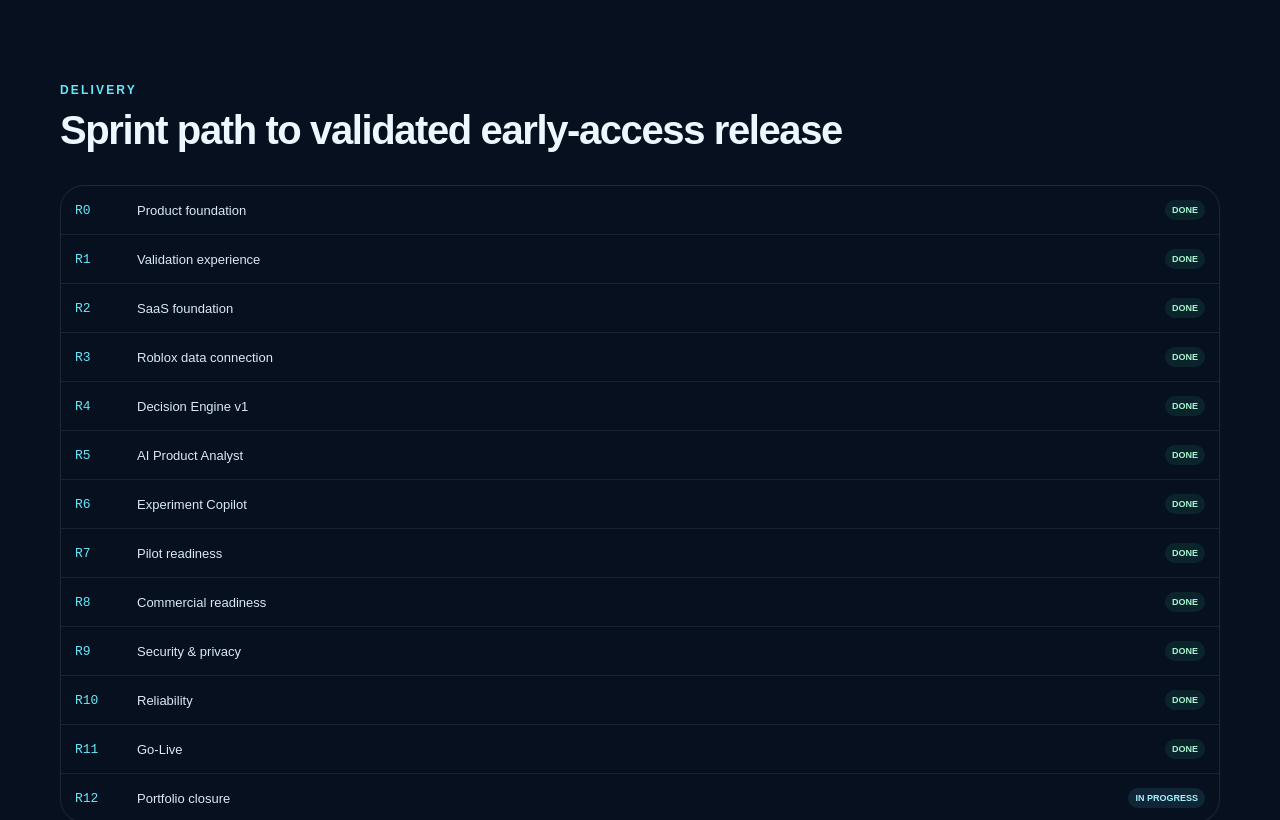
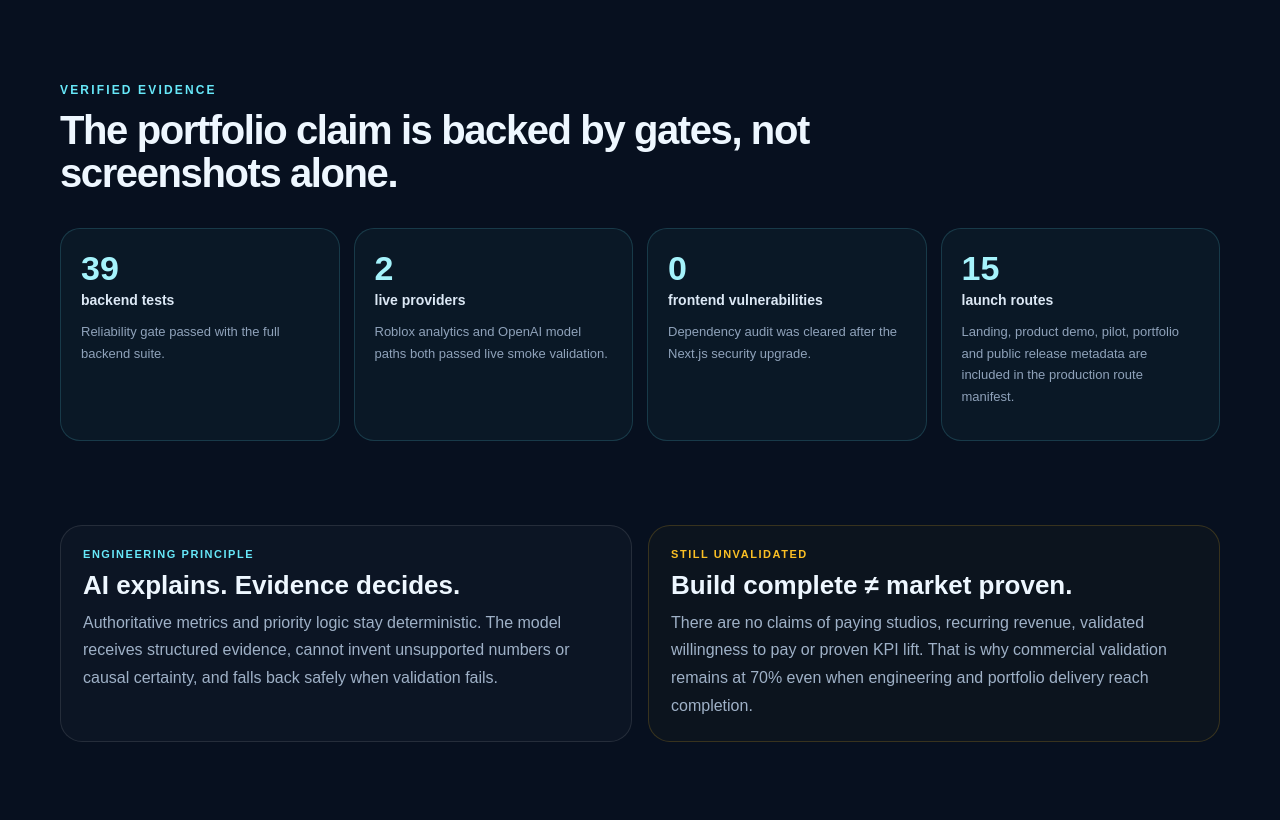
Before and after one commit to danielwauer-maker/roblox-decision-engine, a Next.js app in the folder apps/web/: page /portfolio in a window 1280 px wide. Shown: the part 1438-2258 px from the top of the page. Built offline with nearby package versions, Linux system fonts and the light colour scheme.

Commit message:
feat(r12): turn build log into evidence case study

```diff
--- a/apps/web/app/portfolio/page.tsx
+++ b/apps/web/app/portfolio/page.tsx
@@ -15,6 +15,13 @@ const sprints = [
 ] as const;
 
 const capabilities = ["Roblox Open Cloud", "Product Analytics", "Decision Intelligence", "FastAPI", "PostgreSQL", "AI Agents", "Experimentation", "Next.js"];
+
+const proofPoints = [
+  ["39", "backend tests", "Reliability gate passed with the full backend suite."],
+  ["2", "live providers", "Roblox analytics and OpenAI model paths both passed live smoke validation."],
+  ["0", "frontend vulnerabilities", "Dependency audit was cleared after the Next.js security upgrade."],
+  ["15", "launch routes", "Landing, product demo, pilot, portfolio and public release metadata are included in the production route manifest."],
+];
 
 export default function PortfolioPage() {
   return (
@@ -49,6 +56,21 @@ export default function PortfolioPage() {
 
       <section style={{ maxWidth: 1160, margin: "0 auto", padding: "42px clamp(20px, 5vw, 24px)" }}><div style={{ color: "#67e8f9", fontSize: 12, fontWeight: 700, letterSpacing: ".18em", textTransform: "uppercase" }}>Architecture</div><h2 style={{ marginTop: 12, fontSize: "clamp(30px, 7vw, 40px)", lineHeight: 1.08, letterSpacing: "-.035em" }}>Thin analytics layer. Strong decision layer.</h2><div style={{ marginTop: 24, display: "grid", gap: 10, gridTemplateColumns: "repeat(auto-fit, minmax(140px, 1fr))" }}>{["Roblox Analytics", "Query Adapter", "Metric Normalization", "PostgreSQL", "Decision Engine", "Evidence Bundle", "AI Analyst", "Experiment Copilot"].map((item, index) => <div key={item} style={{ border: "1px solid rgba(255,255,255,.1)", background: "rgba(255,255,255,.025)", borderRadius: 18, padding: 15, textAlign: "center", color: "#c7d5e5", fontSize: 13 }}><div style={{ color: "#52627a", fontSize: 10 }}>{String(index + 1).padStart(2, "0")}</div><div style={{ marginTop: 7 }}>{item}</div></div>)}</div></section>
 
+      <section style={{ maxWidth: 1160, margin: "0 auto", padding: "42px clamp(20px, 5vw, 24px)" }}>
+        <div style={{ color: "#67e8f9", fontSize: 12, fontWeight: 700, letterSpacing: ".18em", textTransform: "uppercase" }}>Verified Evidence</div>
+        <h2 style={{ marginTop: 12, maxWidth: 780, fontSize: "clamp(30px, 7vw, 40px)", lineHeight: 1.08, letterSpacing: "-.035em" }}>The portfolio claim is backed by gates, not screenshots alone.</h2>
+        <div style={{ marginTop: 24, display: "grid", gap: 14, gridTemplateColumns: "repeat(auto-fit, minmax(220px, 1fr))" }}>
+          {proofPoints.map(([value, label, copy]) => <article key={label} style={{ border: "1px solid rgba(103,232,249,.16)", background: "rgba(103,232,249,.035)", borderRadius: 20, padding: 20 }}><div style={{ color: "#a5f3fc", fontSize: 34, fontWeight: 800 }}>{value}</div><div style={{ marginTop: 4, color: "#dce8f5", fontSize: 14, fontWeight: 800 }}>{label}</div><p style={{ color: "#8fa2ba", fontSize: 13, lineHeight: 1.65 }}>{copy}</p></article>)}
+        </div>
+      </section>
+
+      <section style={{ maxWidth: 1160, margin: "0 auto", padding: "42px clamp(20px, 5vw, 24px)" }}>
+        <div style={{ display: "grid", gap: 16, gridTemplateColumns: "repeat(auto-fit, minmax(280px, 1fr))" }}>
+          <article style={{ border: "1px solid rgba(255,255,255,.1)", borderRadius: 22, padding: 22, background: "rgba(255,255,255,.025)" }}><div style={{ color: "#67e8f9", fontSize: 11, fontWeight: 800, letterSpacing: ".14em", textTransform: "uppercase" }}>Engineering principle</div><h2 style={{ margin: "10px 0 8px", fontSize: 26 }}>AI explains. Evidence decides.</h2><p style={{ margin: 0, color: "#9fb1c7", lineHeight: 1.72 }}>Authoritative metrics and priority logic stay deterministic. The model receives structured evidence, cannot invent unsupported numbers or causal certainty, and falls back safely when validation fails.</p></article>
+          <article style={{ border: "1px solid rgba(251,191,36,.18)", borderRadius: 22, padding: 22, background: "rgba(251,191,36,.025)" }}><div style={{ color: "#fbbf24", fontSize: 11, fontWeight: 800, letterSpacing: ".14em", textTransform: "uppercase" }}>Still unvalidated</div><h2 style={{ margin: "10px 0 8px", fontSize: 26 }}>Build complete ≠ market proven.</h2><p style={{ margin: 0, color: "#9fb1c7", lineHeight: 1.72 }}>There are no claims of paying studios, recurring revenue, validated willingness to pay or proven KPI lift. That is why commercial validation remains at 70% even when engineering and portfolio delivery reach completion.</p></article>
+        </div>
+      </section>
+
       <section style={{ maxWidth: 1160, margin: "0 auto", padding: "42px clamp(20px, 5vw, 24px) 80px" }}><div style={{ color: "#67e8f9", fontSize: 12, fontWeight: 700, letterSpacing: ".18em", textTransform: "uppercase" }}>Delivery</div><h2 style={{ marginTop: 12, fontSize: "clamp(30px, 7vw, 40px)", lineHeight: 1.08, letterSpacing: "-.035em" }}>Sprint path to validated early-access release</h2><div style={{ marginTop: 24, border: "1px solid rgba(255,255,255,.1)", borderRadius: 24, overflow: "hidden" }}>{sprints.map(([id, title, status], index) => <div key={id} style={{ display: "grid", gridTemplateColumns: "52px minmax(0, 1fr) auto", gap: 10, alignItems: "center", padding: "14px", borderTop: index ? "1px solid rgba(255,255,255,.08)" : "none" }}><div style={{ color: "#67e8f9", fontFamily: "monospace", fontSize: 13 }}>{id}</div><div style={{ color: "#dce8f5", fontSize: 13 }}>{title}</div><div style={{ borderRadius: 999, padding: "5px 7px", fontSize: 9, fontWeight: 700, whiteSpace: "nowrap", color: status === "DONE" ? "#a7f3d0" : status === "IN PROGRESS" ? "#a5f3fc" : "#718198", background: status === "DONE" ? "rgba(52,211,153,.1)" : status === "IN PROGRESS" ? "rgba(103,232,249,.1)" : "rgba(255,255,255,.035)" }}>{status}</div></div>)}</div></section>
     </main>
   );
```
